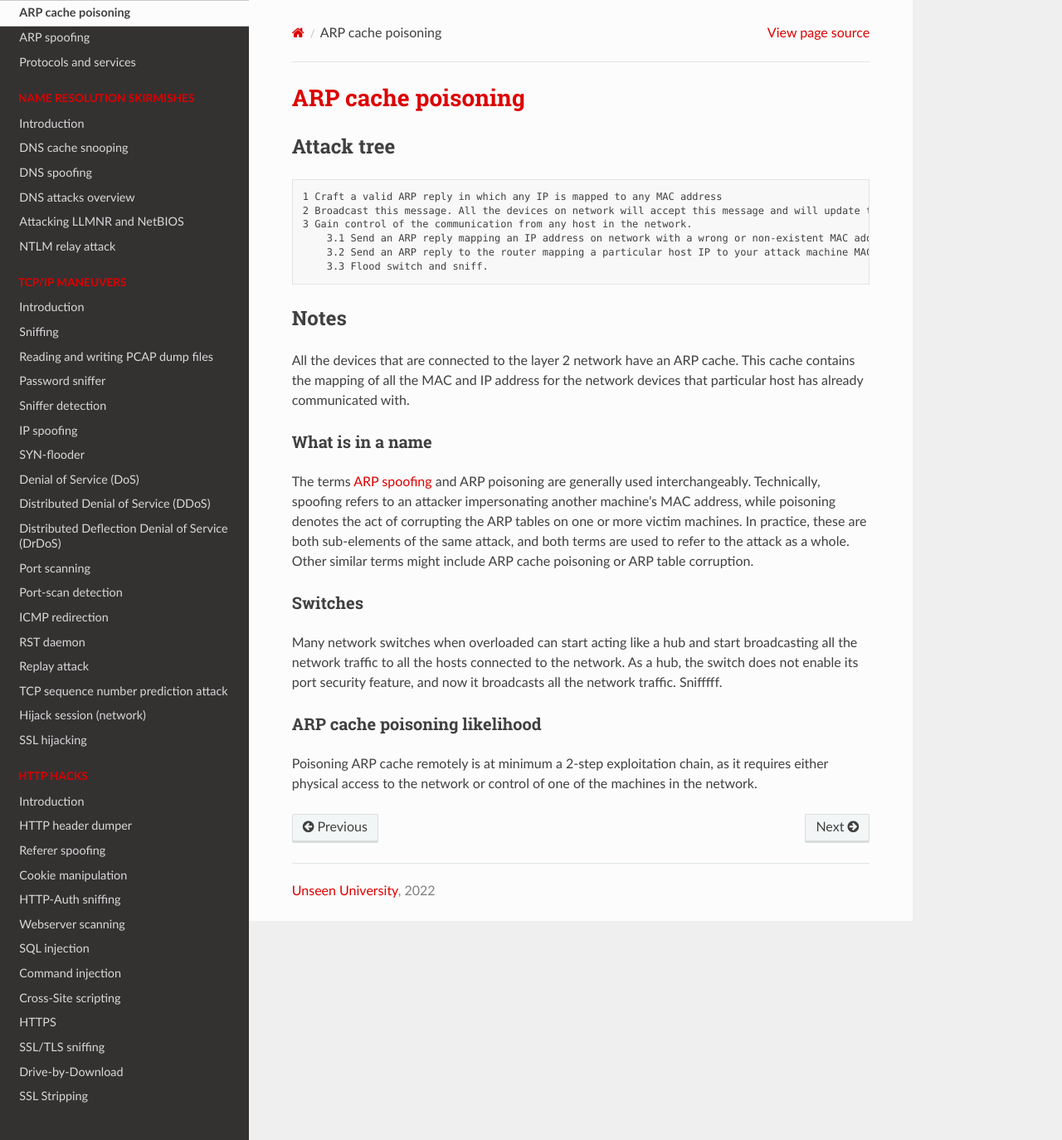
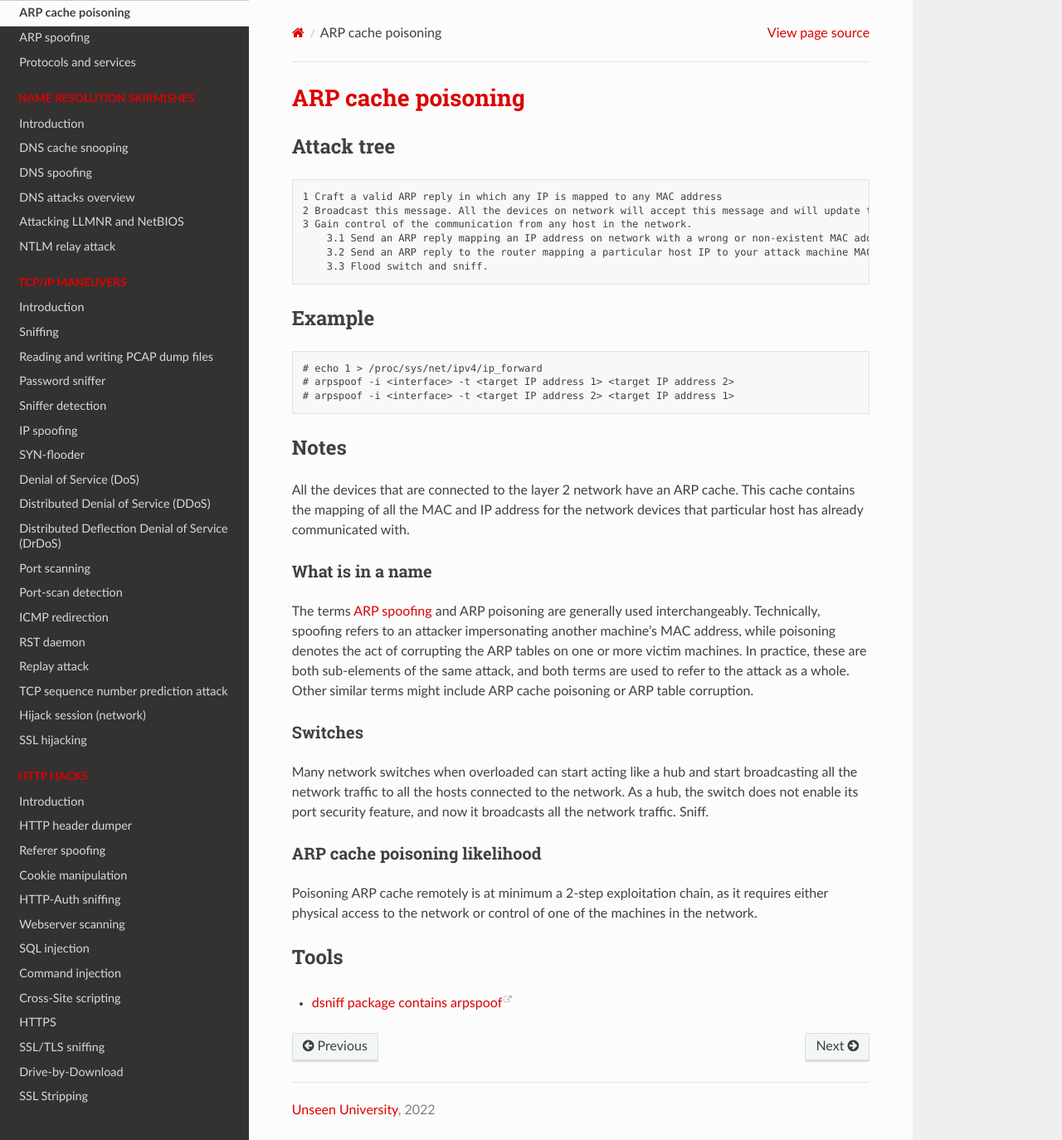
Before and after one commit to tymyrddin/red-network, a Sphinx documentation site: the page built from source/docs/layer2/arp-cache-poisoning.md, in a window 1280 px wide and 1374 px high. Shown: the whole window at 83% size. Built offline with Sphinx 7.4.7 and the Read the Docs theme 2.0.0, drawn with Linux system fonts in a browser that asks for light colours.

````diff
--- a/source/docs/layer2/arp-cache-poisoning.md
+++ b/source/docs/layer2/arp-cache-poisoning.md
@@ -10,6 +10,15 @@
     3.2 Send an ARP reply to the router mapping a particular host IP to your attack machine MAC address and another ARP reply to the host machine mapping the router IP to your attack machine MAC address.
     3.3 Flood switch and sniff.
 ```
+
+## Example
+
+```text
+# echo 1 > /proc/sys/net/ipv4/ip_forward
+# arpspoof -i <interface> -t <target IP address 1> <target IP address 2>
+# arpspoof -i <interface> -t <target IP address 2> <target IP address 1>
+```
+
 ## Notes
 
 All the devices that are connected to the layer 2 network have an ARP cache. This cache contains the mapping of all
@@ -27,9 +36,13 @@ ARP table corruption.
 
 Many network switches when overloaded can start acting like a hub and start broadcasting all the network traffic to
 all the hosts connected to the network. As a hub, the switch does not enable its port security feature, and now it
-broadcasts all the network traffic. Snifffff.
+broadcasts all the network traffic. Sniff.
 
 ### ARP cache poisoning likelihood
 
 Poisoning ARP cache remotely is at minimum a 2-step exploitation chain, as it requires either physical access to the
 network or control of one of the machines in the network.
+
+## Tools
+
+* [dsniff package contains arpspoof](https://www.kali.org/tools/dsniff/)
````
Also changed, not shown: source/docs/layer2/arp-spoofing.md (+0 -1 lines), source/docs/name-resolution/ntlm-relay.md (+0 -1 lines).
